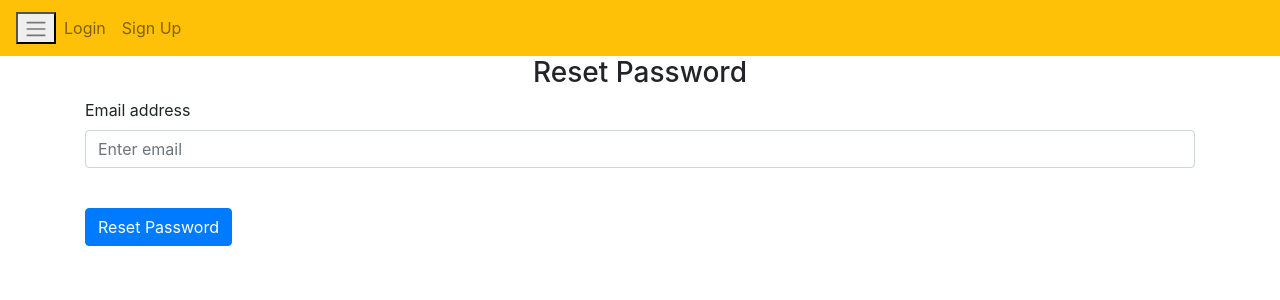
After one commit to keiransystem14/Flask-Web-Application-Project, a Flask app: page /requestpasswordreset in a window 1280 px wide. The commit adds this page. Shown: the top 300 px of the page. Run offline with Flask 3, Linux system fonts and the light colour scheme; some libraries are stand-ins or nearby versions.

Commit message:
Created a new requestpasswordreset.html file to create a template for requesting the user to provide their email as part of their password reset. Also, I created a link in the login template where the user can click on reset password.

```diff
--- a/website/login_auth.py
+++ b/website/login_auth.py
@@ -75,3 +75,8 @@ def signup():
             return redirect(url_for('web_design.home'))
 
     return render_template("signup.html", user=current_user)
+
+
+@login_auth.route('/requestpasswordreset', methods=['GET', 'POST'])
+def rrequestpasswordreset():
+   return render_template('requestpasswordreset.html', user=current_user)
--- a/website/templates/home.html
+++ b/website/templates/home.html
@@ -2,7 +2,7 @@
 {% block content %}
 
 <br/>
-<h1 align="center">Notes</h1>
+<h1 align="center">Tasks</h1>
 <br/>
 <ul class="list-group list-group-flush" id="Notes">
     {% for note in user.Notes %}
@@ -18,7 +18,7 @@
     <textarea name="note" id="note" class="form-control"></textarea>
     <br/>
     <div align="center">
-        <button type ="submit" class="butn btn-primary">Add Note</button>
+        <button type ="submit" class="butn btn-primary">Add Task</button>
     </div>
 
 </form>
--- a/website/templates/login.html
+++ b/website/templates/login.html
@@ -24,6 +24,7 @@
     </div>
     <br />
     <button type="login" class="btn btn-primary">Login</button>
+    <a href="{{url_for('login_auth.requestpasswordreset')}}">Forget Password</a>
 </form>
 
 {% endblock %}
--- /dev/null
+++ b/website/templates/requestpasswordreset.html
@@ -0,0 +1,21 @@
+{% extends "base.html" %} {% block title %}Reset Password{% endblock %}
+{% block content %}
+
+<form method="POST">
+    <h3 align="center">Reset Password</h3>
+    <div class="form-group">
+        <label for="email">Email address</label>
+        <input
+            type="email"
+            class="form-control"
+            id="email"
+            name="email"
+            placeholder="Enter email"/>
+    </div>
+
+    <br />
+    <button type="submit" class="btn btn-primary">Reset Password</button>
+</form>
+
+
+{% endblock %}
```
Also changed, not shown: account.db (added), website/account.db.
